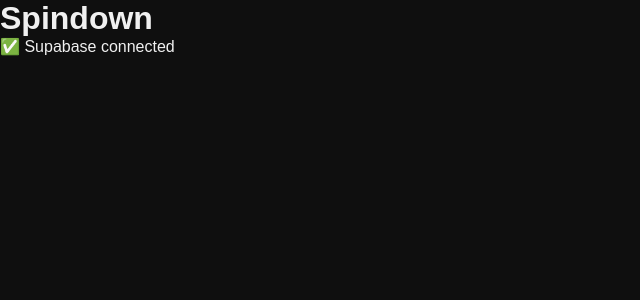
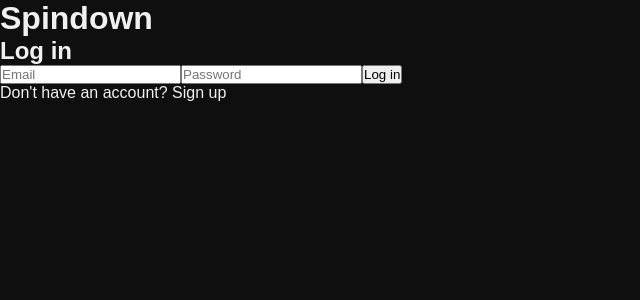
Before and after one commit to mknackst/spindown, a React (Vite) app: page / in a window 1280 px wide. Shown: the top 300 px of the page, without its empty margins (0-640 px from the left). Built offline with nearby package versions, Linux system fonts and the light colour scheme; no server answers.

Commit message:
Add album search and save to Supabase

```diff
--- a/package.json
+++ b/package.json
@@ -10,6 +10,7 @@
     "preview": "vite preview"
   },
   "dependencies": {
+    "@hello-pangea/dnd": "^18.0.1",
     "@supabase/supabase-js": "^2.105.3",
     "react": "^19.2.5",
     "react-dom": "^19.2.5"
--- /dev/null
+++ b/src/AlbumSearch.jsx
@@ -0,0 +1,50 @@
+import { useState } from 'react'
+
+function AlbumSearch({ onAdd }) {
+  const [query, setQuery] = useState('')
+  const [results, setResults] = useState([])
+  const [loading, setLoading] = useState(false)
+
+  async function handleSearch() {
+    if (!query.trim()) return
+    setLoading(true)
+    const res = await fetch(
+      `https://musicbrainz.org/ws/2/release-group?query=${encodeURIComponent(query)}&type=album&fmt=json&limit=10`
+    )
+    const data = await res.json()
+    setResults(data['release-groups'] || [])
+    setLoading(false)
+  }
+
+  return (
+    <div>
+      <h2>Search Albums</h2>
+      <input
+        type="text"
+        placeholder="Search by album or artist..."
+        value={query}
+        onChange={e => setQuery(e.target.value)}
+        onKeyDown={e => e.key === 'Enter' && handleSearch()}
+      />
+      <button onClick={handleSearch}>Search</button>
+      {loading && <p>Searching...</p>}
+      <ul>
+        {results.map(album => (
+          <li key={album.id}>
+            <strong>{album.title}</strong> — {album['artist-credit']?.[0]?.name || 'Unknown Artist'}
+            <button onClick={() => onAdd({
+              title: album.title,
+              artist: album['artist-credit']?.[0]?.name || 'Unknown Artist',
+              mbid: album.id,
+              cover_url: null
+            })}>
+              + Add
+            </button>
+          </li>
+        ))}
+      </ul>
+    </div>
+  )
+}
+
+export default AlbumSearch
--- a/src/App.jsx
+++ b/src/App.jsx
@@ -1,25 +1,46 @@
 import { useEffect, useState } from 'react'
 import { supabase } from './supabase'
+import Auth from './Auth'
+import AlbumSearch from './AlbumSearch'
 
 function App() {
-  const [status, setStatus] = useState('Connecting...')
+  const [session, setSession] = useState(null)
 
   useEffect(() => {
-    async function testConnection() {
-      const { data, error } = await supabase.auth.getSession()
-      if (error) {
-        setStatus('❌ Error: ' + error.message)
-      } else {
-        setStatus('✅ Supabase connected')
-      }
-    }
-    testConnection()
+    supabase.auth.getSession().then(({ data: { session } }) => {
+      setSession(session)
+    })
+    supabase.auth.onAuthStateChange((_event, session) => {
+      setSession(session)
+    })
   }, [])
+
+  async function handleAddAlbum(album) {
+    const { error } = await supabase.from('albums').insert({
+      user_id: session.user.id,
+      title: album.title,
+      artist: album.artist,
+      mbid: album.mbid,
+      cover_url: album.cover_url,
+      rank: 0,
+      weighted_score: 0
+    })
+    if (error) console.error(error)
+    else alert(`${album.title} added to your list!`)
+  }
 
   return (
     <div>
       <h1>Spindown</h1>
-      <p>{status}</p>
+      {session ? (
+        <>
+          <p>Welcome, {session.user.email}</p>
+          <button onClick={() => supabase.auth.signOut()}>Sign out</button>
+          <AlbumSearch onAdd={handleAddAlbum} />
+        </>
+      ) : (
+        <Auth />
+      )}
     </div>
   )
 }
--- /dev/null
+++ b/src/Auth.jsx
@@ -0,0 +1,47 @@
+import { useState } from 'react'
+import { supabase } from './supabase'
+
+function Auth() {
+  const [email, setEmail] = useState('')
+  const [password, setPassword] = useState('')
+  const [isLogin, setIsLogin] = useState(true)
+  const [message, setMessage] = useState('')
+
+  async function handleSubmit() {
+    if (isLogin) {
+      const { error } = await supabase.auth.signInWithPassword({ email, password })
+      if (error) setMessage(error.message)
+    } else {
+      const { error } = await supabase.auth.signUp({ email, password })
+      if (error) setMessage(error.message)
+      else setMessage('Check your email to confirm your account!')
+    }
+  }
+
+  return (
+    <div>
+      <h2>{isLogin ? 'Log in' : 'Sign up'}</h2>
+      <input
+        type="email"
+        placeholder="Email"
+        value={email}
+        onChange={e => setEmail(e.target.value)}
+      />
+      <input
+        type="password"
+        placeholder="Password"
+        value={password}
+        onChange={e => setPassword(e.target.value)}
+      />
+      <button onClick={handleSubmit}>
+        {isLogin ? 'Log in' : 'Sign up'}
+      </button>
+      <p onClick={() => setIsLogin(!isLogin)} style={{ cursor: 'pointer' }}>
+        {isLogin ? "Don't have an account? Sign up" : 'Already have an account? Log in'}
+      </p>
+      {message && <p>{message}</p>}
+    </div>
+  )
+}
+
+export default Auth
```
Also changed, not shown: 1 other file (tests, documents, lock files or other folders).
